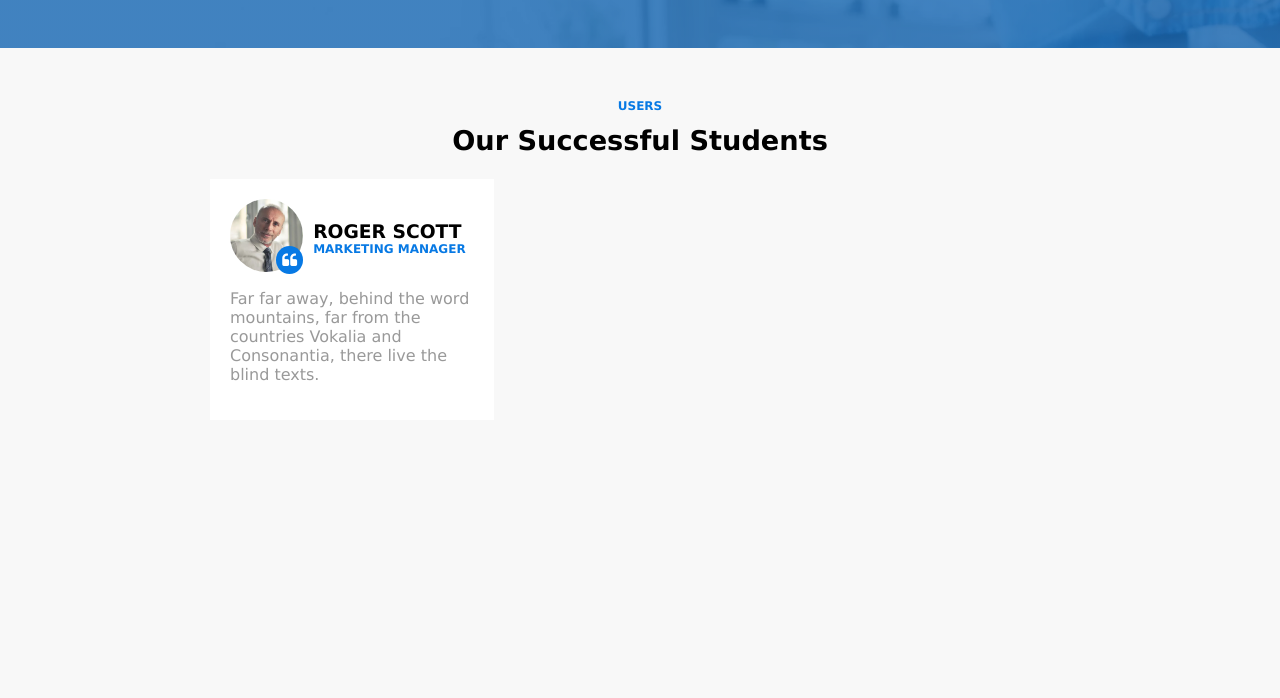
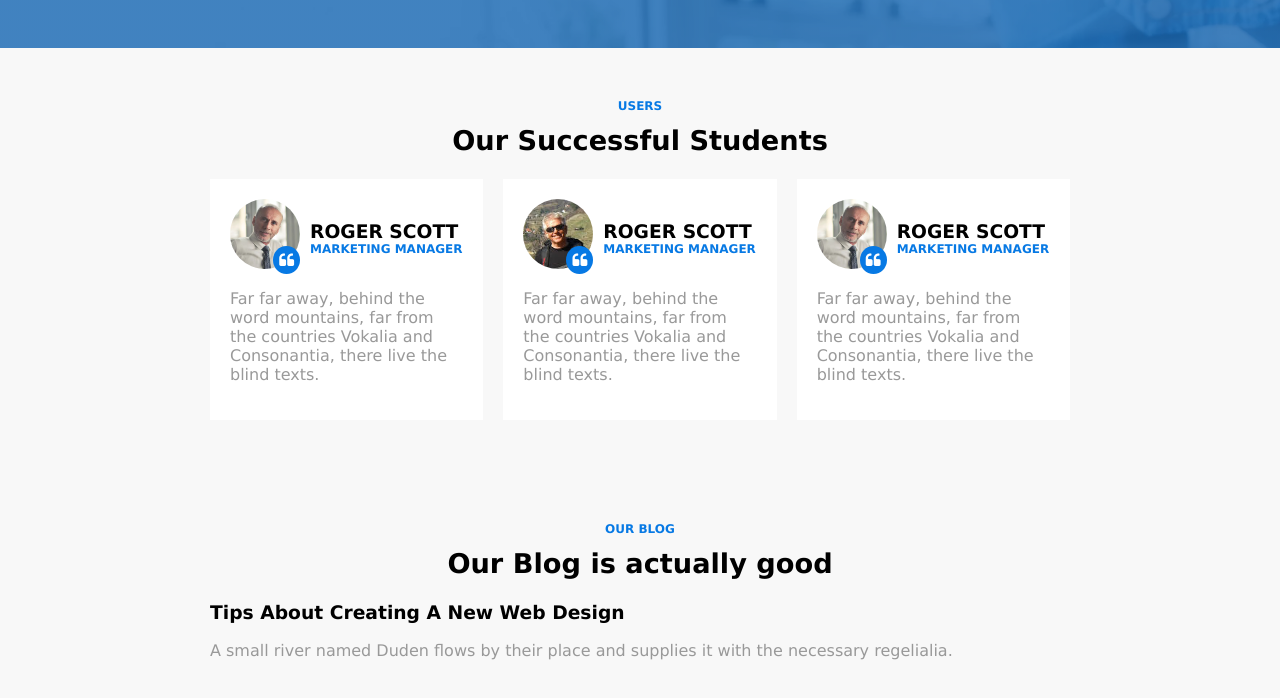
Before and after one commit to MariusCodeAcademy/HTML-10-flex-more, a plain HTML site: page pr1/index.html in a window 1280 px wide. Shown: the part 762-1460 px from the top of the page. Before the commit the page ends 1233 px from the top, so only its background shows below. Drawn offline with Linux system fonts and the light colour scheme.

Commit message:
b card section html

```diff
--- a/pr1/index.html
+++ b/pr1/index.html
@@ -122,6 +122,48 @@
             there
             live the blind texts.</p>
         </div>
+        <div class="u-card">
+          <div class="img">
+            <img class="round" src="roger.jpg" alt="MARKETING MANAGER">
+            <i class="fa fa-quote-left u-quote" aria-hidden="true"></i>
+          </div>
+          <div class="u-title">
+            <h3>ROGER SCOTT</h3>
+            <p>MARKETING MANAGER</p>
+          </div>
+          <p class="u-text">Far far away, behind the word mountains, far from the countries Vokalia and Consonantia,
+            there
+            live the blind texts.</p>
+        </div>
+        <div class="u-card">
+          <div class="img">
+            <img class="round" src="bill.webp" alt="MARKETING MANAGER">
+            <i class="fa fa-quote-left u-quote" aria-hidden="true"></i>
+          </div>
+          <div class="u-title">
+            <h3>ROGER SCOTT</h3>
+            <p>MARKETING MANAGER</p>
+          </div>
+          <p class="u-text">Far far away, behind the word mountains, far from the countries Vokalia and Consonantia,
+            there
+            live the blind texts.</p>
+        </div>
+      </div>
+    </div>
+  </section>
+
+  <section class="blog-section section">
+    <div class="container">
+      <h3 class="section-subtitle">Our Blog</h3>
+      <h2 class="section-title">Our Blog is actually good</h2>
+      <div class="b-cards">
+        <!-- b card -->
+        <div class="b-card">
+          <h3>Tips About Creating A New Web Design</h3>
+          <p>A small river named Duden flows by their place and supplies it with the necessary regelialia.</p>
+        </div>
+        <!-- /b card -->
+
       </div>
     </div>
   </section>
--- a/pr1/style.css
+++ b/pr1/style.css
@@ -1,6 +1,7 @@
 /* Common Css ============================= */
 body {
   background-color: #f8f8f8;
+  margin-bottom: 1000px;
 }
 .section-subtitle {
   color: #0779e4;
@@ -31,6 +32,7 @@ p {
   position: fixed;
   top: 0;
   width: 100%;
+  z-index: 5;
   /* padding: 1em 0; */
 }
 
@@ -129,6 +131,8 @@ p {
 
 .user-cards {
   display: flex;
+  justify-content: space-between;
+  gap: 20px;
 }
 
 .u-card {
```
